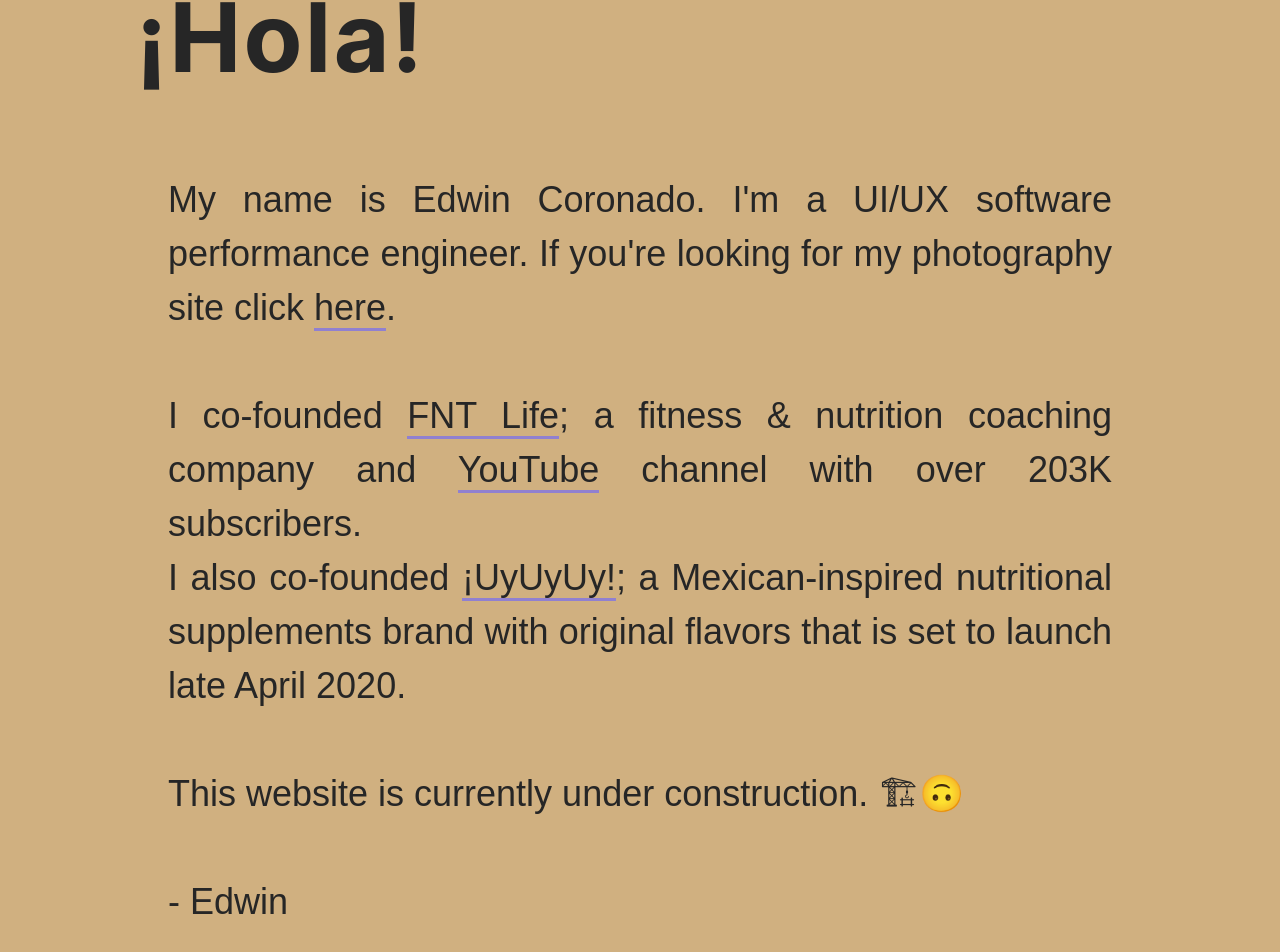
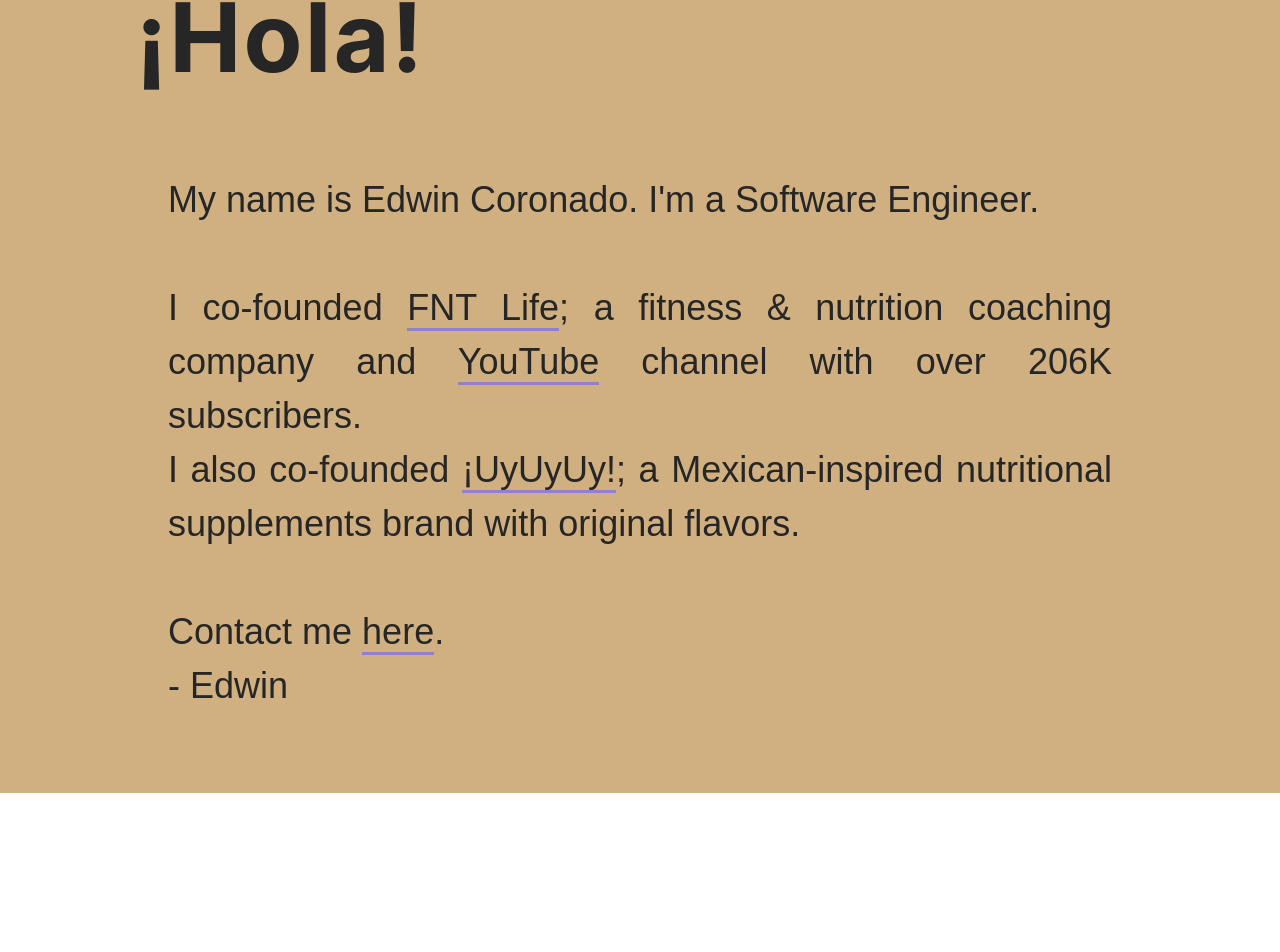
Before and after one commit to edwincoronado/website, a React (Create React App) app: page / in a window 1280 px wide. Shown: the part 939-1891 px from the top of the page. After the commit the page ends 1732 px from the top, so only its background shows below. Built offline with nearby package versions, Linux system fonts and the light colour scheme.

Commit message:
Update About.js

```diff
--- a/src/About.js
+++ b/src/About.js
@@ -24,18 +24,16 @@
       <p
         className={`${pBase} sm:px-10 sm:text-2xl sm:px-12 md:px-16 md:text-3xl xl:text-4xl xl:px-32`}
       >
-        My name is Edwin Coronado. I'm a UI/UX software performance engineer. If you're looking for my photography site
-        click <Link url={photoUrl}>here</Link>.<br /><br />
+        My name is Edwin Coronado. I'm a Software Engineer.<br /><br />
         I co-founded{" "}
         <Link url={fntUrl}>FNT Life</Link>; a fitness & nutrition coaching
-        company and <Link url={youTubeUrl}>YouTube</Link> channel with over 203K subscribers.
+        company and <Link url={youTubeUrl}>YouTube</Link> channel with over 206K subscribers.
         <br />
         I also co-founded <Link url={uyuyuyUrl}>¡UyUyUy!</Link>; a Mexican-inspired nutritional
-        supplements brand with original flavors that is set to launch late April 2020.
+        supplements brand with original flavors.
         <br />
         <br />
-        This website is currently under construction. 🏗🙃
-        <br />
+        Contact me <Link url="mailto:hi@edwincoronado.io">here</Link>.
         <br />- Edwin
       </p>
     </section>
```
